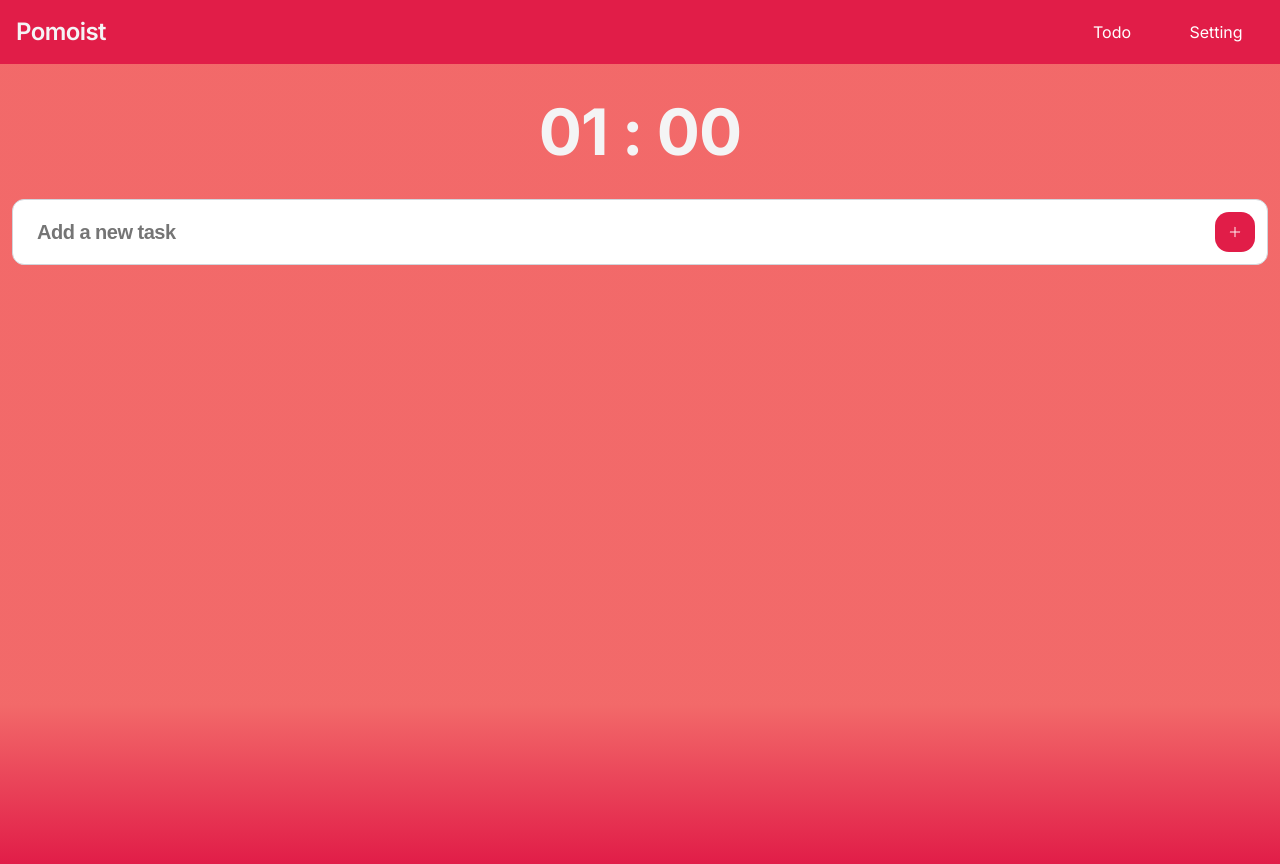
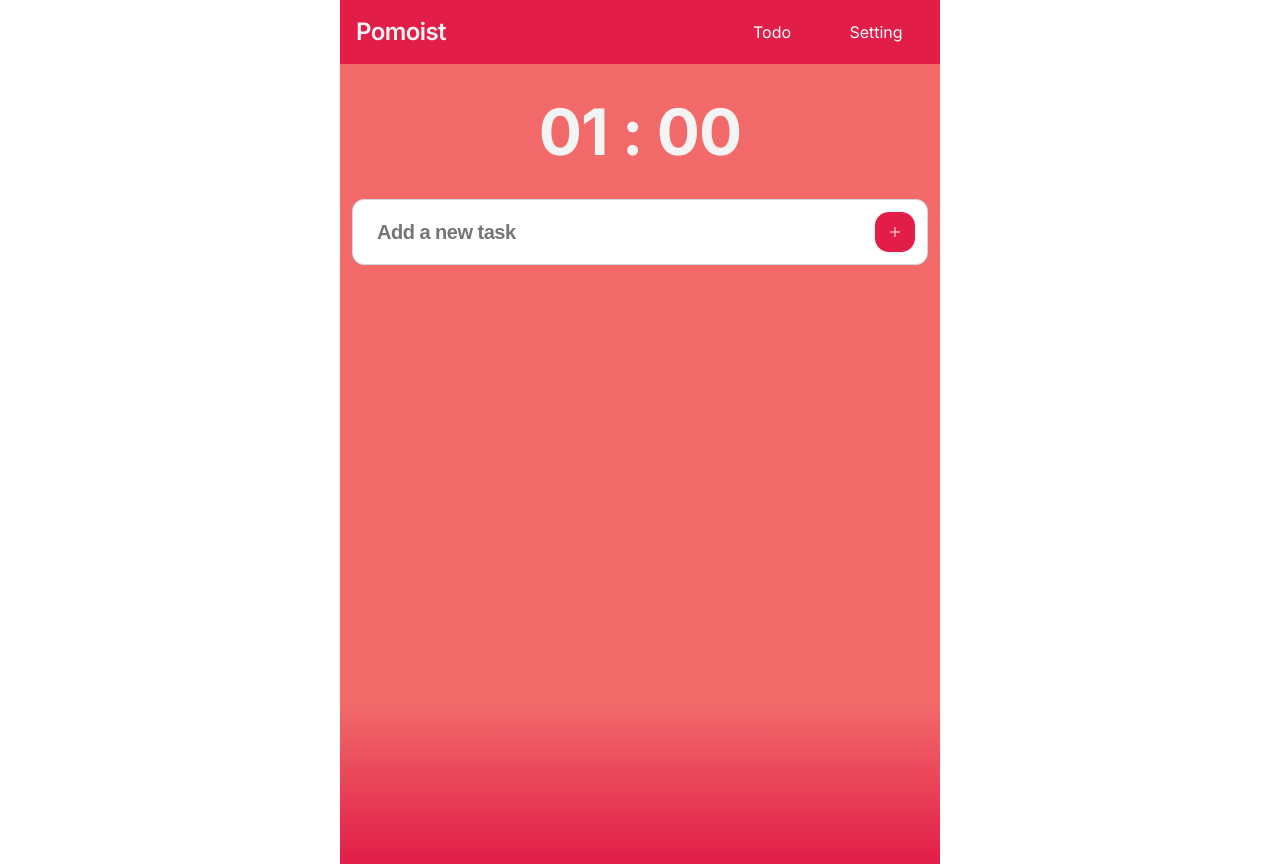
Before and after one commit to flywww/Pomoist, a React (Vite) app: page / in a window 1280 px wide. Built offline with nearby package versions, Linux system fonts and the light colour scheme.

Commit message:
todo page fine-tune and change useSetting to context

```diff
--- a/src/App.tsx
+++ b/src/App.tsx
@@ -2,15 +2,30 @@ import { SettingPage } from "./pages/SettingPage"
 import { TodoPage } from "./pages/TodoPage"
 import { Route, Routes } from "react-router-dom"
 import { NavigationBar } from "./components/NavigationBar"
+import { PomodoroProvider } from "./context/PomodoroProvider";
+import { TodoProvider } from "./context/TodoProvider";
+import { PomodoroSessionProvider } from "./context/PomodoroSessionProvider";
+import { SettingsProvider } from "./context/SettingsProvider"
+
 
 function App() {
   return (
-    <div className="app">
-      <NavigationBar/>
-      <Routes>
-        <Route path="/" element = {<TodoPage />}></Route>
-        <Route path="/setting" element = {<SettingPage />}></Route>
-      </Routes>
+    <div className="appContainer">
+      <div className="app">
+        <SettingsProvider>
+          <PomodoroSessionProvider>
+            <TodoProvider>
+              <PomodoroProvider>
+                <NavigationBar />
+                <Routes>
+                  <Route path="/" element = {<TodoPage />}></Route>
+                  <Route path="/setting" element = {<SettingPage />}></Route>
+                </Routes>
+              </PomodoroProvider>
+            </TodoProvider>
+          </PomodoroSessionProvider>
+        </SettingsProvider>
+      </div>
     </div>
   )
 }
--- a/src/components/NavigationBar.tsx
+++ b/src/components/NavigationBar.tsx
@@ -1,6 +1,7 @@
 import { Link } from "react-router-dom";
 
 export const NavigationBar = () => {
+
     return(
         <div className="nav">
             <h3 className="nav__title">Pomoist</h3>
@@ -9,7 +10,7 @@ export const NavigationBar = () => {
                     <Link className="nav__link" to="/">Todo</Link>
                 </li>
                 <li className="nav__item">
-                    <Link className="nav__link" to="/Setting">Setting</Link>
+                    <Link className="nav__link" to="/Setting" >Setting</Link>
                 </li>
             </ul>
         </div>
--- a/src/components/Timer.tsx
+++ b/src/components/Timer.tsx
@@ -13,9 +13,10 @@ export const Timer = () => {
     if (!todoContext){
         throw new Error("Todo must be used within a TodoProvider");
     }
-    const {time, onGoingSession} = pomodoroContext;
+    const { mode, time, onGoingSession } = pomodoroContext;
     const { getTodo } = todoContext;
     const [onGoingTodo, setOnGoingTodo] = useState<Todo>()
+    const [pomodoroTitle, setPomodoroTitle] = useState<string>("");
     const minutes:string = (Math.floor(time/60)).toString().padStart(2,'0');
     const seconds:string = (time%60).toString().padStart(2, '0');
 
@@ -31,9 +32,26 @@ export const Timer = () => {
         loadOnGoingTodo();
     }, [onGoingSession, getTodo]);
 
+    useEffect(() => {
+        switch (mode) {
+            case 'focus':
+                onGoingTodo && setPomodoroTitle(onGoingTodo.title);
+                break;
+            case "shortBreak":
+                setPomodoroTitle("Short Break Time!");
+                break;
+            case "longBreak":
+                setPomodoroTitle("Long Break Time!");
+                break;
+            default:
+                setPomodoroTitle("")
+                break;
+        }
+    },[mode, onGoingTodo])
+
     return(
         <div className="timerSector">
-            <h3 className="timerSector__onGoingTask">{onGoingTodo?.title}</h3>
+            <h3 className="timerSector__onGoingTask">{pomodoroTitle}</h3>
             <h2 className="timerSector__timer"> {minutes} : {seconds} </h2>
         </div>
     )
--- a/src/context/PomodoroProvider.tsx
+++ b/src/context/PomodoroProvider.tsx
@@ -1,8 +1,8 @@
 import React, {useCallback, useContext, useEffect, useReducer} from "react";
-import { useSettings } from "../hooks/useSettings";
 import { PomodoroSession, Settings } from "../utils/db";
 import { PomodoroSessionContext } from "./pomodoroSessionContext";
 import { PomodoroContext, PomodoroState, PomodoroAction, PomodoroMode } from "./pomodoroContext";
+import { SettingsContext } from "./settingsContext";
 
 
 const calculateNewTime = (mode: PomodoroMode, settings:Settings) => {
@@ -59,6 +59,7 @@ const pomodoroReducer = (state: PomodoroState, action: PomodoroAction) :Pomodoro
                   mode: "focus",
                   onGoingSession: initialSession
                 }
+
       case "TICK":
         return {
             ...state,
@@ -76,6 +77,7 @@ const pomodoroReducer = (state: PomodoroState, action: PomodoroAction) :Pomodoro
         }
         newTime = calculateNewTime(newMode, action.defaultSettings);
         isActiveForBreak = newMode !== "focus";
+
         return{
           ...state,
           mode: newMode,
@@ -90,12 +92,19 @@ const pomodoroReducer = (state: PomodoroState, action: PomodoroAction) :Pomodoro
 }
 
 export const PomodoroProvider: React.FC< {children: React.ReactNode} > = ({children}) => {
-  const {settings} = useSettings();
+
+  const settingsContext = useContext(SettingsContext);
+  if (!settingsContext){
+    throw Error ("Settings must be used within a PomodoroProvider");
+  }
+  const { settings } = settingsContext;
+
   const initialSession: PomodoroSession = {
     startTime: new Date(),
     duration: 0,
     todoId: undefined
   }
+
   const initialState: PomodoroState = {
     mode: "focus",
     time: settings.focusTime * 60,
@@ -104,14 +113,8 @@ export const PomodoroProvider: React.FC< {children: React.ReactNode} > = ({child
     onGoingSession: initialSession,
   };
 
-
   const [state, dispatch] = useReducer(pomodoroReducer, initialState);
   const { addSession } = useContext(PomodoroSessionContext);
-
-
-  useEffect(() => {
-    dispatch({type: "RESET_TIMER", defaultSettings: settings});
-  }, [settings])
 
   useEffect(() => {
     let interval: number | undefined;
@@ -126,13 +129,21 @@ export const PomodoroProvider: React.FC< {children: React.ReactNode} > = ({child
     return () => {clearInterval(interval)};
   }, [state.isActive, state.time, settings])
 
+  useEffect(()=>{
+    if(state.isActive === false){
+      dispatch({type: "RESET_TIMER", defaultSettings: settings})
+    }
+  },[settings])
+
   const startTimer = useCallback((onGoingTodoId:number | undefined) => {
     dispatch({type: "START_TIMER", onGoingTodoId: onGoingTodoId})
 }, []);
+
   const pauseTimer = useCallback(() => {
     state.onGoingSession.todoId && addSession(state.onGoingSession);
     dispatch({type: "PAUSE_TIMER"});
 }, [state, addSession]);
+
   const resetTimer = useCallback(() => {
     state.onGoingSession.todoId && addSession(state.onGoingSession);
     dispatch({type: "RESET_TIMER", defaultSettings: settings})
--- /dev/null
+++ b/src/context/SettingsProvider.tsx
@@ -0,0 +1,43 @@
+import React, { useEffect, useState } from 'react';
+import { db, Settings } from '../utils/db';
+import { SettingsContext } from './settingsContext';
+
+export const SettingsProvider: React.FC<{children: React.ReactNode}> = ({children}) => {
+    const defaultSettings: Settings = {
+        focusTime: 1,
+        shortBreakTime: 2,
+        longBreakTime: 3,
+        breakInterval: 2,
+        alarmSoundEnabled: false,
+        notificationEnabled: false
+    }
+    const [settings, setSettings] = useState<Settings>(defaultSettings);
+
+    useEffect(() =>{
+        const loadSettings = async () => {
+            const savedSettings = await db.settings.toArray();
+            if(savedSettings.length >0){
+                setSettings(savedSettings[0]);
+            }else{
+                await db.settings.add(defaultSettings);
+            }
+        };
+        loadSettings();
+    }, []) ;
+
+    const updateSettings = async (newSettings: Partial<Settings>) => {
+        try {
+            const updatedSettings = {...settings, ...newSettings};
+            await db.settings.put(updatedSettings);
+            setSettings(updatedSettings);
+        } catch (error) {
+            console.error(`Update settings error: ${error}`);
+        }
+    }
+
+    return (
+        <SettingsContext.Provider value = {{settings, updateSettings}}>
+            {children}
+        </SettingsContext.Provider>
+    )
+};
--- /dev/null
+++ b/src/context/settingsContext.tsx
@@ -0,0 +1,9 @@
+import { createContext } from 'react';
+import { Settings } from '../utils/db';
+
+export interface SettingContextType {
+    settings: Settings;
+    updateSettings: (newSettings: Partial<Settings>) => void;
+}
+
+export const SettingsContext = createContext<SettingContextType | undefined>(undefined);
--- a/src/hooks/useSettings.tsx
+++ /dev/null
@@ -1,35 +0,0 @@
-import { useEffect, useState } from 'react';
-import { db, Settings } from '../utils/db';
-
-const defaultSettings: Settings = {
-    focusTime: 1,
-    shortBreakTime: 2,
-    longBreakTime: 3,
-    breakInterval: 2,
-    alarmSoundEnabled: false,
-    notificationEnabled: false
-}
-
-export const useSettings = () => {
-    const [settings, setSettings] = useState<Settings>(defaultSettings);
-
-    useEffect(() =>{
-        const loadSettings = async () => {
-            const savedSettings = await db.settings.toArray();
-            if(savedSettings.length >0){
-                setSettings(savedSettings[0]);
-            }else{
-                await db.settings.add(defaultSettings);
-            }
-        };
-        loadSettings();
-    }, []) ;
-
-    const updateSettings = async (newSettings: Partial<Settings>) => {
-        const updatedSettings = {...settings, ...newSettings};
-        await db.settings.put(updatedSettings);
-        setSettings(updatedSettings);
-    }
-
-    return { settings, updateSettings };
-};
--- a/src/pages/SettingPage.tsx
+++ b/src/pages/SettingPage.tsx
@@ -1,8 +1,13 @@
-import { useSettings } from "../hooks/useSettings"
+import { useContext } from "react";
+import { SettingsContext } from "../context/settingsContext";
 
 export const SettingPage = () => {
 
-    const {settings, updateSettings} = useSettings();
+    const settingsContext = useContext(SettingsContext);
+    if (!settingsContext){
+        throw Error ("Settings must be used within a PomodoroProvider");
+    }
+    const {settings, updateSettings} = settingsContext;
     const handleSelectorOnChange = (e: React.ChangeEvent<HTMLSelectElement>) => {
         const { name, value } = e.currentTarget;
         console.log (`name: ${name} , value ${value}`)
@@ -19,7 +24,8 @@ export const SettingPage = () => {
                     <input type="number"
                             name="focusTime"
                             value={settings.focusTime}
-                            onChange={(e) => updateSettings({focusTime: Number(e.target.value)})}
+                            min={1}
+                            onChange={(e) =>updateSettings({focusTime: Number(e.target.value)})}
                             />
                 </label>
                 <label>
@@ -27,6 +33,7 @@ export const SettingPage = () => {
                     <input type="number"
                             name="shortBreakTime"
                             value={settings.shortBreakTime}
+                            min={1}
                             onChange={(e) => updateSettings({shortBreakTime: Number(e.target.value)})}
                             />
                 </label>
@@ -34,6 +41,7 @@ export const SettingPage = () => {
                     Long break time: <input type="number"
                                             name="longBreakTime"
                                             value={settings.longBreakTime}
+                                            min={1}
                                             onChange={(e) => updateSettings({longBreakTime: Number(e.target.value)})}
                                             />
                 </label>
@@ -41,6 +49,7 @@ export const SettingPage = () => {
                     Break interval: <input type="number"
                                             name="breakInterval"
                                             value={settings.breakInterval}
+                                            min={1}
                                             onChange={(e) => updateSettings({breakInterval: Number(e.target.value)})}
                                             />
                 </label>
--- a/src/pages/TodoPage.tsx
+++ b/src/pages/TodoPage.tsx
@@ -1,24 +1,12 @@
 
 import { Timer } from "../components/Timer";
 import { TodoList } from "../components/TodoList";
-import { PomodoroProvider } from "../context/PomodoroProvider";
-import { PomodoroSessionProvider } from "../context/PomodoroSessionProvider";
-import { TodoProvider } from "../context/TodoProvider";
-
 
 export const TodoPage = () => {
     return (
-        <>
-            <PomodoroSessionProvider>
-              <TodoProvider>
-                <PomodoroProvider>
-                  <div className="todoPage">
-                    <Timer/>
-                    <TodoList/>
-                  </div>
-                </PomodoroProvider>
-              </TodoProvider>
-            </PomodoroSessionProvider>
-       </>
+      <div className="todoPage">
+        <Timer/>
+        <TodoList/>
+      </div>
     )
 }
--- a/src/styles/layout/_grid.scss
+++ b/src/styles/layout/_grid.scss
@@ -1,6 +1,6 @@
 .container {
-    width: 100%;
-    max-width: 1200px;
+
+    max-width: 600px;
     margin: 0 auto;
     padding: 0 $spacing-md;
   }
--- a/src/styles/pages/_app.scss
+++ b/src/styles/pages/_app.scss
@@ -1,8 +1,18 @@
 .app{
     display: flex;
     flex-direction: column;
-    justify-content: flex-start;
+    justify-content: center;
     align-items: center;
+    column-gap: 0px;
 
-    column-gap: 0px;
+    max-width: 600px;
+    min-width: 400px;
+    width: 100%;
 }
+.appContainer{
+    display: flex;
+    flex-direction: row;
+    justify-content: center;
+    align-items: center;
+    width: 100vw;   /* Full width of the viewport */
+}
```
